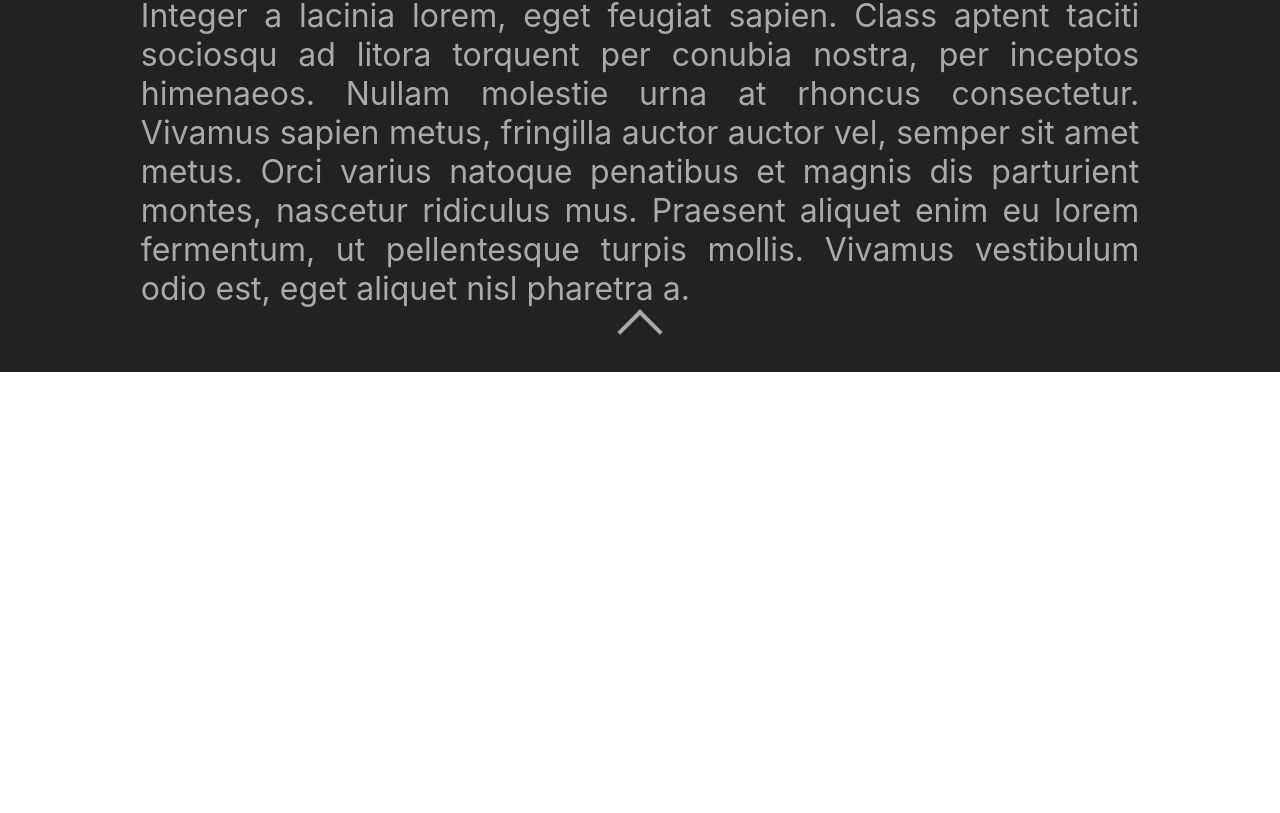
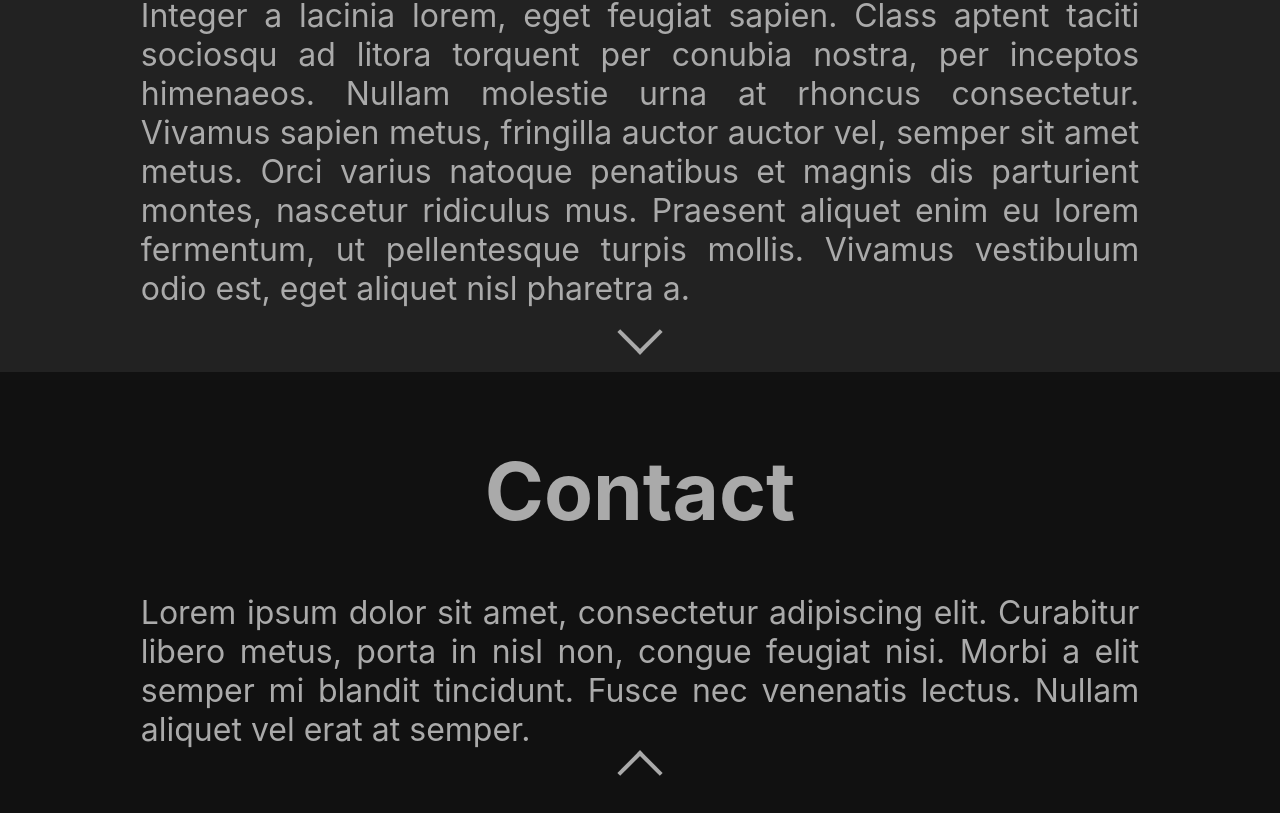
Before and after one commit to GrzegorzKazana/MyPortfolio, a React (Create React App) app: page / in a window 1280 px wide. Shown: the part 2888-3701 px from the top of the page. Before the commit the page ends 3260 px from the top, so only its background shows below. Built offline with nearby package versions, Linux system fonts and the light colour scheme; some icons are missing.

Commit message:
added contact page

```diff
--- a/src/App.js
+++ b/src/App.js
@@ -4,6 +4,7 @@ import HelloPage from "./components/HelloPage/HelloPage";
 import AboutPage from "./components/AboutPage/AboutPage";
 import SkillsPage from "./components/SkillsPage/SkillsPage";
 import ProjectsPage from "./components/ProjectsPage/ProjectsPage";
+import ContactPage from "./components/ContactPage/ContactPage";
 import NavBar from "./components/Common/NavBar/NavBar";
 import { TextButton } from "./components/Common/Buttons/Buttons";
 
@@ -14,6 +15,7 @@ class App extends Component {
     this.aboutPageRef = React.createRef();
     this.skillsPageRef = React.createRef();
     this.projectsPageRef = React.createRef();
+    this.contactPageRef = React.createRef();
   }
 
   scrollTo = top => window.scrollTo({ top, behavior: "smooth" });
@@ -22,6 +24,7 @@ class App extends Component {
   scrollToSkills = () => this.scrollTo(this.skillsPageRef.current.offsetTop);
   scrollToProjects = () =>
     this.scrollTo(this.projectsPageRef.current.offsetTop);
+  scrollToContact = () => this.scrollTo(this.contactPageRef.current.offsetTop);
 
   render() {
     return (
@@ -45,6 +48,10 @@ class App extends Component {
         />
         <ProjectsPage
           inputRef={this.projectsPageRef}
+          onScrollDown={this.scrollToContact}
+        />
+        <ContactPage
+          inputRef={this.contactPageRef}
           onScrollUp={this.scrollToHello}
         />
       </div>
--- /dev/null
+++ b/src/components/ContactPage/ContactPage.css
@@ -0,0 +1,4 @@
+.ContactPage {
+  background-color: #111;
+  min-height: 33vh;
+}
--- /dev/null
+++ b/src/components/ContactPage/ContactPage.jsx
@@ -0,0 +1,18 @@
+import React from "react";
+import Page from "../Common/Page";
+import "./ContactPage.css";
+
+const ContactPage = ({ inputRef, ...pageProps }) => (
+  <Page
+    title="Contact"
+    className="ContactPage"
+    inputRef={inputRef}
+    {...pageProps}
+  >
+    Lorem ipsum dolor sit amet, consectetur adipiscing elit. Curabitur libero
+    metus, porta in nisl non, congue feugiat nisi. Morbi a elit semper mi
+    blandit tincidunt. Fusce nec venenatis lectus. Nullam aliquet vel erat at
+    semper.
+  </Page>
+);
+export default ContactPage;
```
